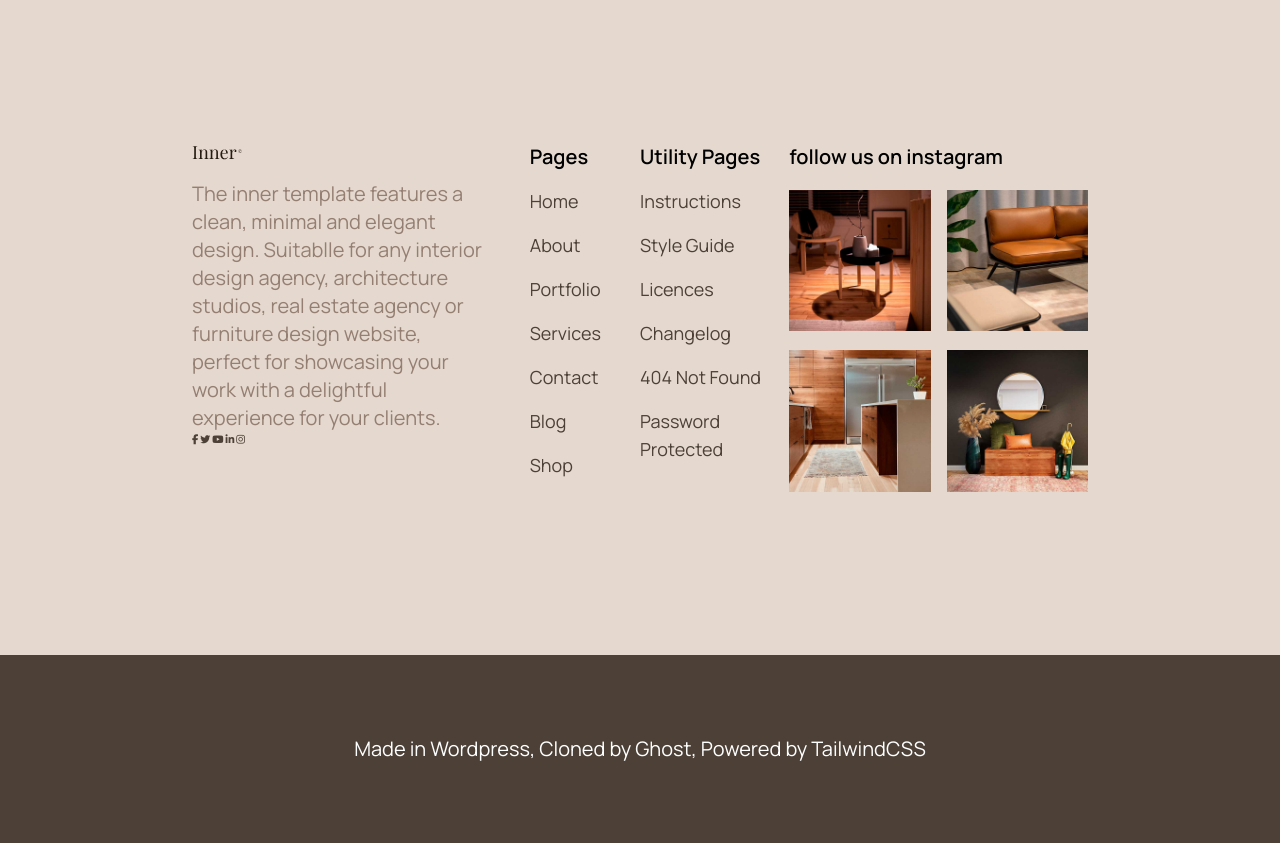
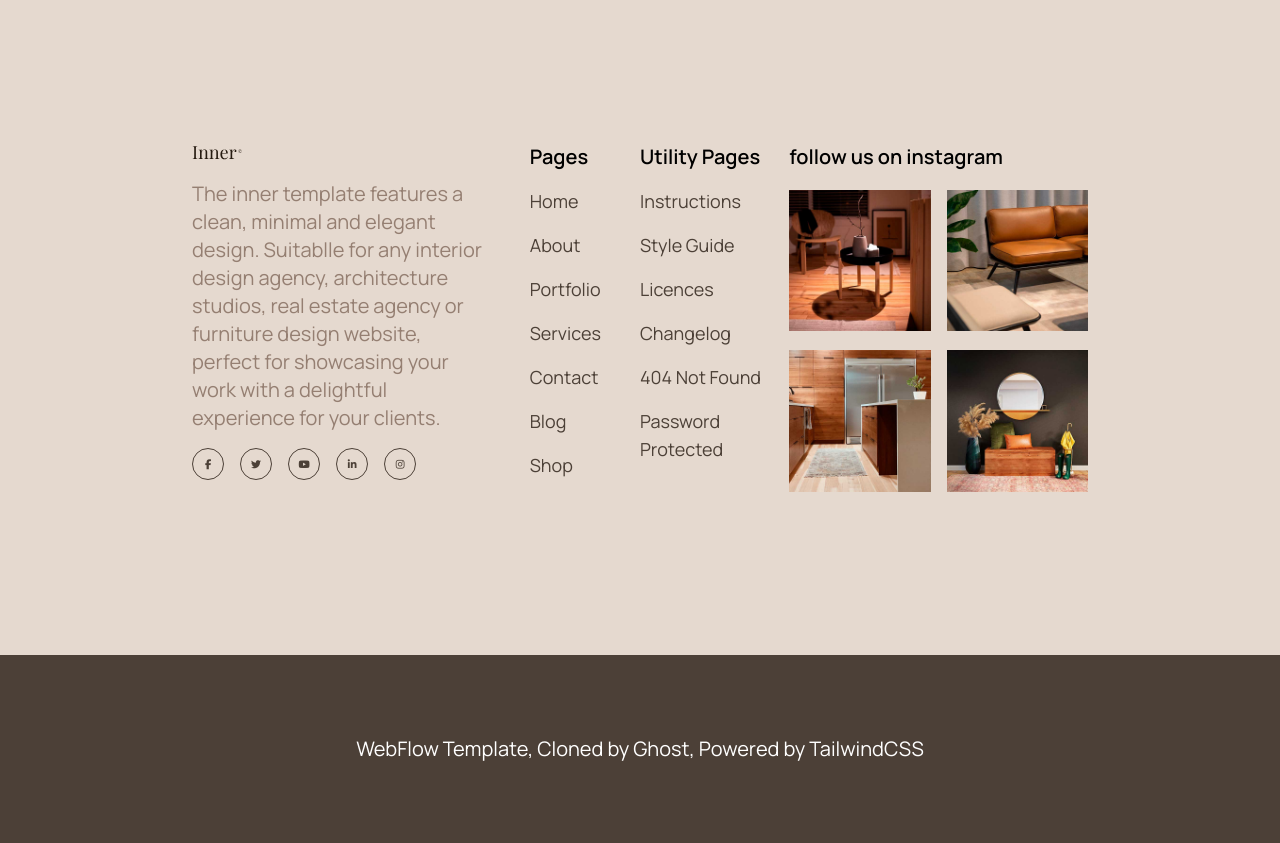
Before and after one commit to kehinde4885/TailwindProject1.0, a website: page index.html in a window 1280 px wide. Shown: the part 6326-7169 px from the top of the page. Drawn offline with nearby package versions, Linux system fonts and the light colour scheme.

```diff
--- a/index.html
+++ b/index.html
@@ -181,18 +181,18 @@
         <div class="col-[4_/_span_14] grid grid-cols-6 gap-y-4 font-second">
             <div class="col-span-2">
                 <img src="/images/logo-inner.svg" alt="">
-                <p class=" text-xl pt-4 text-light-wood"> The inner template features a clean, minimal
+                <p class=" text-xl py-4 text-light-wood"> The inner template features a clean, minimal
                     and elegant design. Suitablle for any interior design
                     agency, architecture studios, real estate agency or furniture design website,
                     perfect for showcasing your work with a delightful experience for your
                     clients.
                 </p>
-                <div>
-                    <span><i class="fa-brands fa-facebook-f"></i></span>
-                    <span><i class="fa-brands fa-twitter"></i></span>
-                    <span><i class="fa-brands fa-youtube"></i></span>
-                    <span><i class="fa-brands fa-linkedin-in"></i></span>
-                    <span><i class="fa-brands fa-instagram"></i></span>
+                <div class="flex">
+                    <span class="rounded-full border border-dark-wood w-8 h-8  flex justify-center items-center mr-4"><i class="fa-brands fa-facebook-f"></i></span>
+                    <span class="rounded-full border border-dark-wood w-8 h-8  flex justify-center items-center mr-4"><i class="fa-brands fa-twitter"></i></span>
+                    <span class="rounded-full border border-dark-wood w-8 h-8  flex justify-center items-center mr-4"><i class="fa-brands fa-youtube"></i></span>
+                    <span class="rounded-full border border-dark-wood w-8 h-8  flex justify-center items-center mr-4"><i class="fa-brands fa-linkedin-in"></i></span>
+                    <span class="rounded-full border border-dark-wood w-8 h-8  flex justify-center items-center mr-4"><i class="fa-brands fa-instagram"></i></span>
                 </div>
             </div>
 
@@ -234,7 +234,7 @@
     </footer>
 
     <aside class="col-span-full grid justify-center bg-dark-wood">
-        <p class="text-white py-20 font-second text-xl">Made in Wordpress, Cloned by Ghost, Powered by TailwindCSS</p>
+        <p class="text-white py-20 font-second text-xl">WebFlow Template, Cloned by Ghost, Powered by TailwindCSS</p>
     </aside>
 
 </body>
```
Also changed, not shown: dist/output.css.
